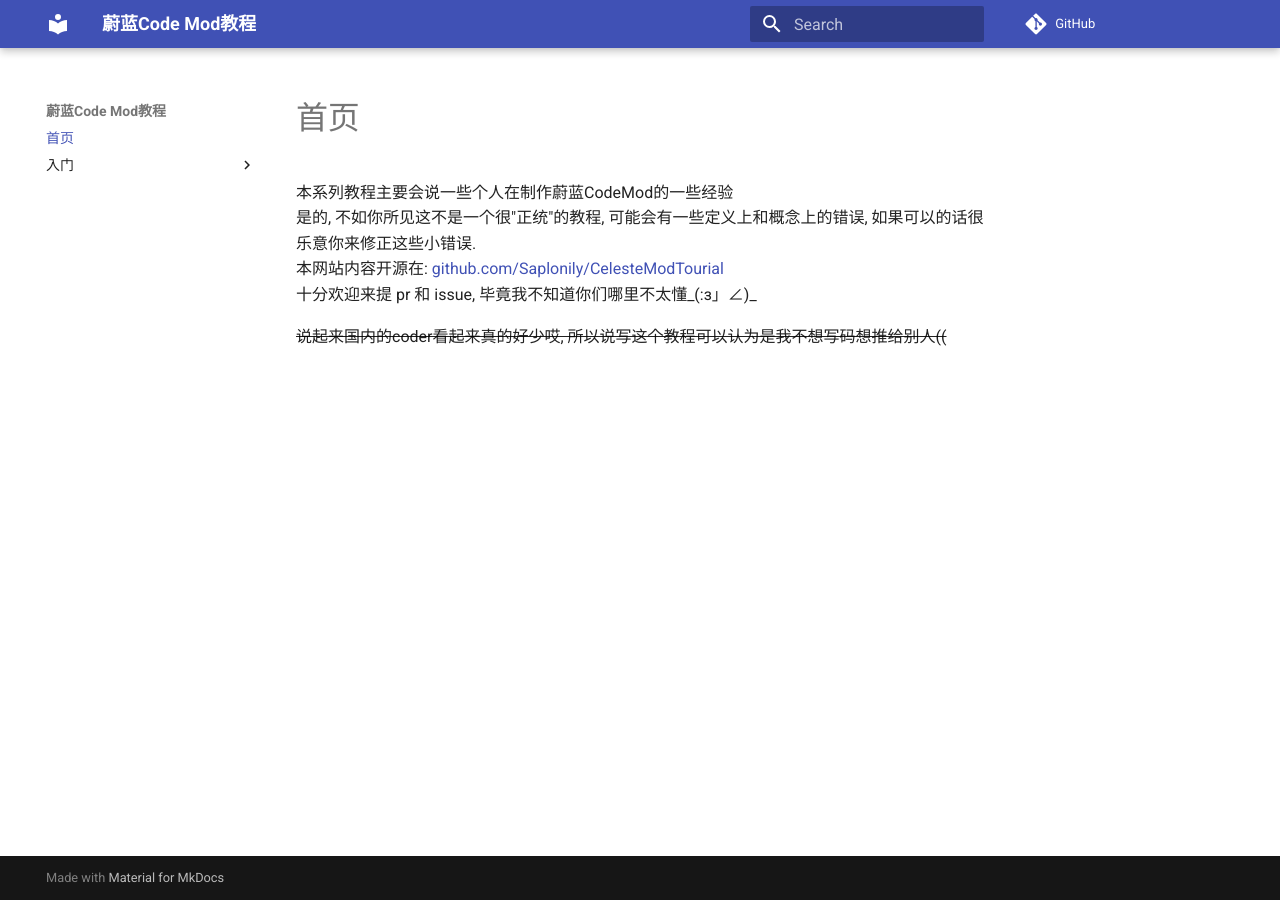
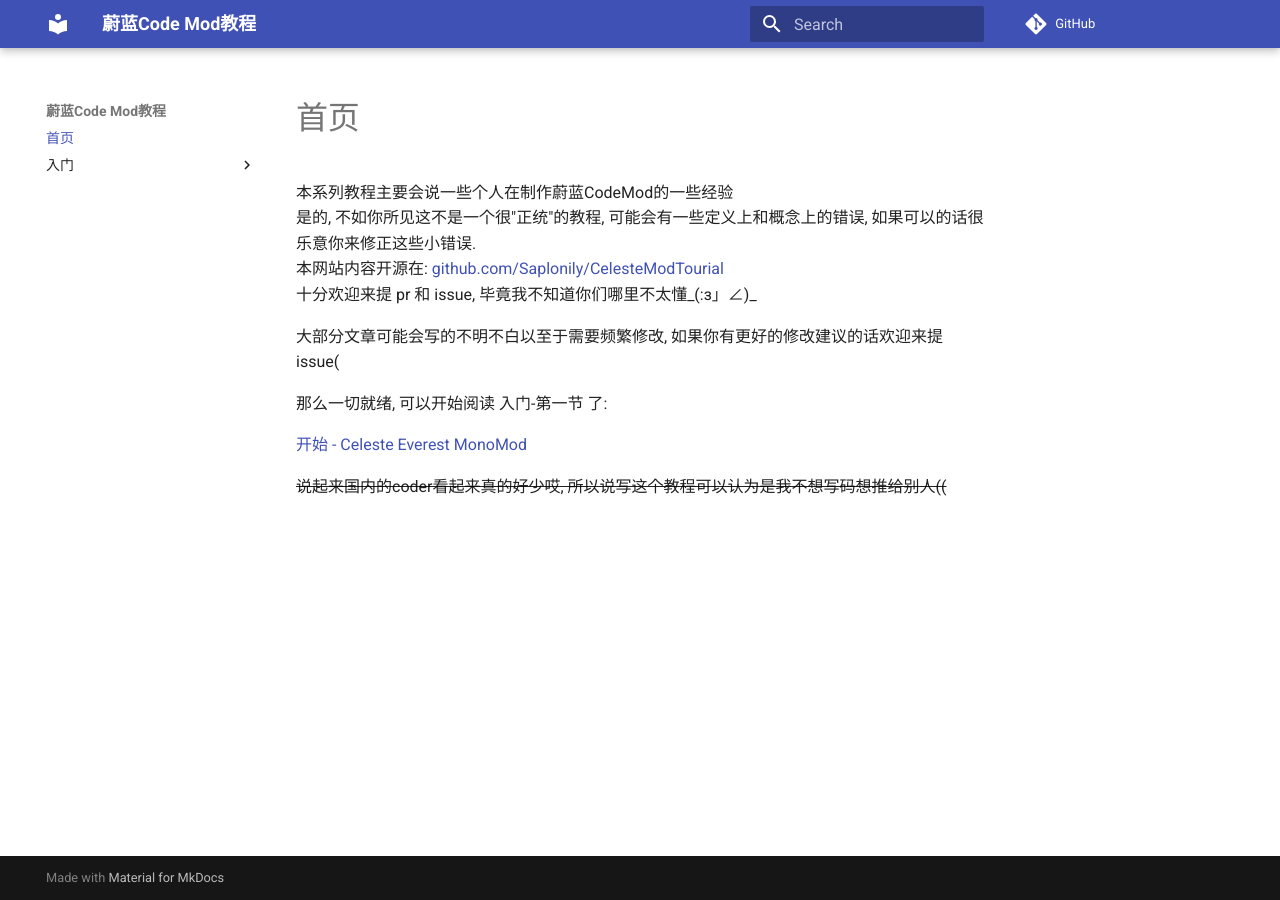
Before and after one commit to Saplonily/CelesteModTutorial, an MkDocs documentation site: the page built from docs/index.md, in a window 1280 px wide. Built offline with MkDocs 1.6.1 and Material for MkDocs 9.7.7, drawn with Linux system fonts in a browser that asks for light colours; comment, search, counter and statistics services are not loaded.

Commit message:
首页调整

```diff
--- a/docs/index.md
+++ b/docs/index.md
@@ -5,4 +5,10 @@
 本网站内容开源在: [github.com/Saplonily/CelesteModTourial](https://github.com/Saplonily/CelesteModTourial)
 十分欢迎来提 pr 和 issue, 毕竟我不知道你们哪里不太懂_(:з」∠)_
 
+大部分文章可能会写的不明不白以至于需要频繁修改, 如果你有更好的修改建议的话欢迎来提 issue(
+
+那么一切就绪, 可以开始阅读 入门-第一节 了:
+
+[开始 - Celeste Everest MonoMod](./begin/CelesteEverestMonoMod.md)
+
 <del>说起来国内的coder看起来真的好少哎, 所以说写这个教程可以认为是我不想写码想推给别人((</del>
```
